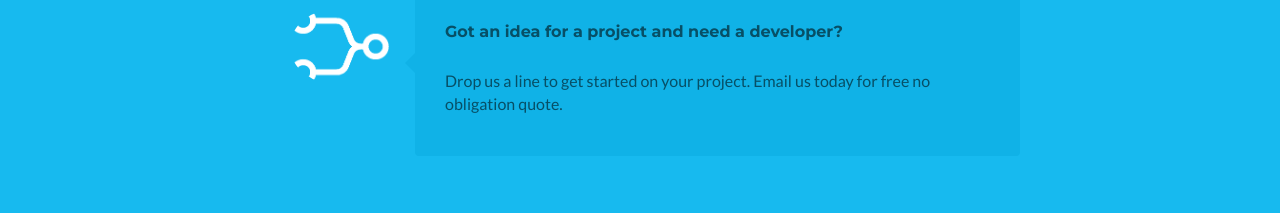
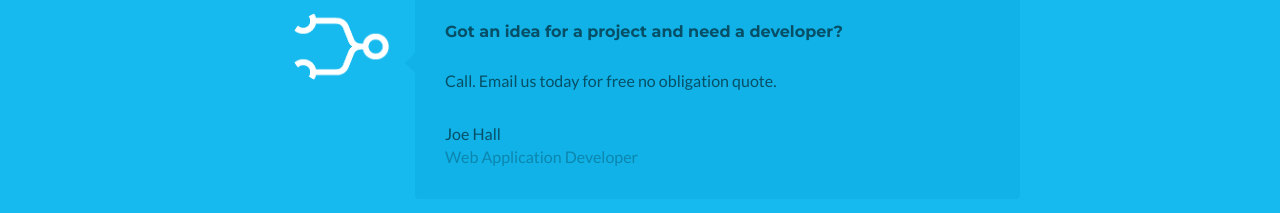
Before and after one commit to daresw/daresw.github.io, a plain HTML site: page index.html in a window 1280 px wide. Shown: the part 3678-3891 px from the top of the page. Drawn offline with nearby package versions, Linux system fonts and the light colour scheme; some packages are replaced by stand-ins of ours; a script that the page names is missing.

Commit message:
Update index.html

```diff
--- a/index.html
+++ b/index.html
@@ -244,7 +244,13 @@
                     </div><!--//profile-->
                     <div class="speech-bubble">
                         <h3 class="sub-title">Got an idea for a project and need a developer?</h3>
-                        <p>Drop us a line to get started on your project. Email us today for free no obligation quote.</p>
+                        <p>Call. Email us today for free no obligation quote.</p>
+			    <div class="source">
+                            <span class="name">Joe Hall</span>
+                            <br />
+                            <span class="title">Web Application Developer</span>
+                        </div><!--//source-->
+
                     </div><!--//speech-bubble-->
                 </div><!--//author-message-->
                 <div class="clearfix"></div>
```
